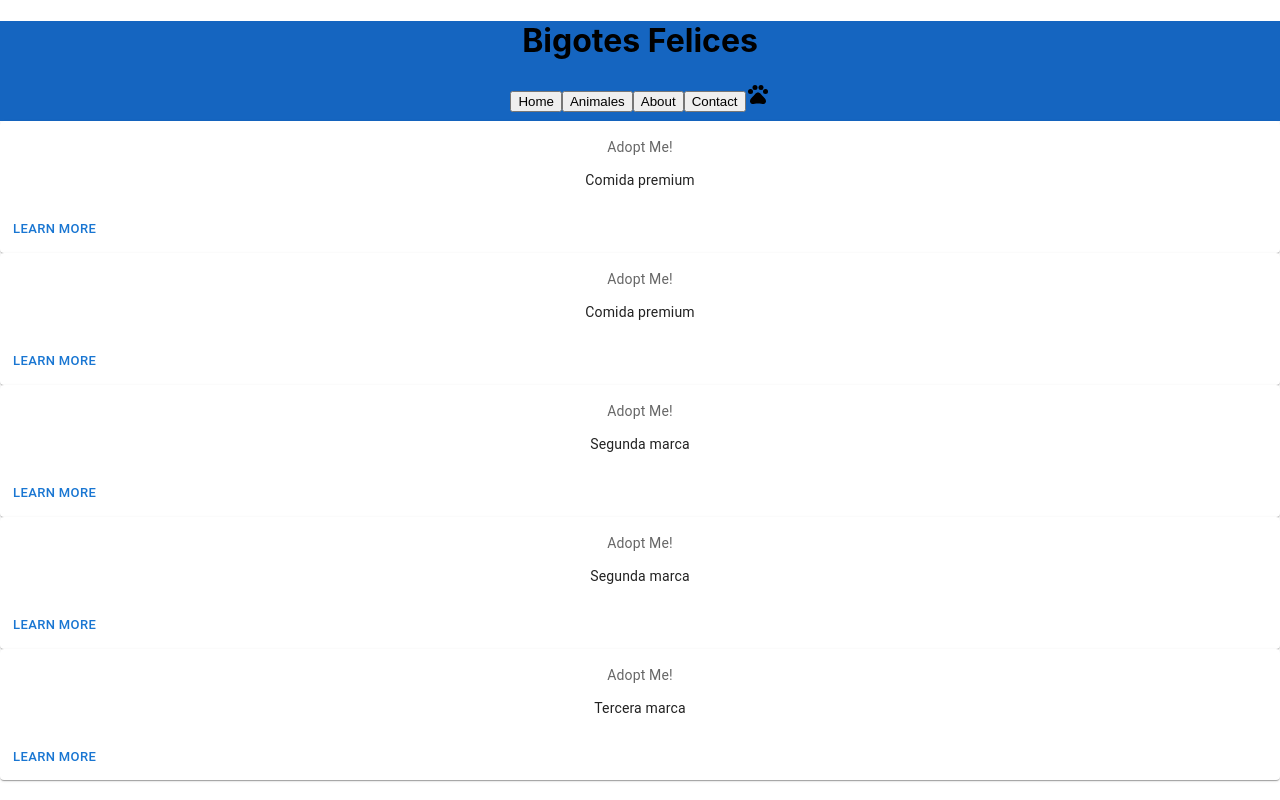
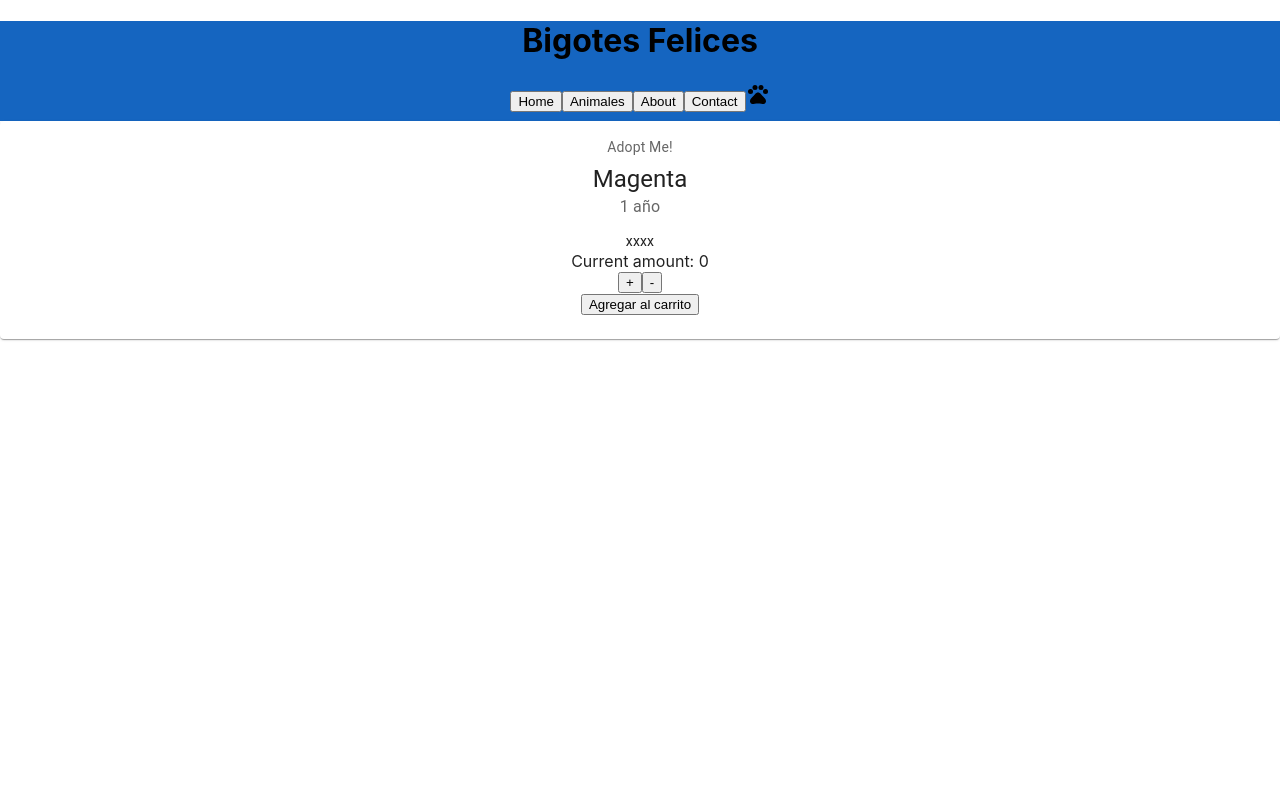
Before and after one commit to luciaporral/React37555, a React (Create React App) app: page / in a window 1280 px wide. Built offline with nearby package versions, Linux system fonts and the light colour scheme.

Commit message:
Funciones agregadas según lo solicitado

```diff
--- a/src/App.js
+++ b/src/App.js
@@ -2,13 +2,13 @@ import './App.css';
 import NavBar from './components/NavBar';
 import * as React from 'react';
 import PetListContainer from './components/PetListContainer'
-
+import PetDetail from "./components/PetDetail"
 function App() {
   return (
 
     <div className="App">
         <NavBar/>
-        <PetListContainer/>
+        <PetDetail/>
     </div>
   );
 }
--- /dev/null
+++ b/src/components/Button.jsx
@@ -0,0 +1,10 @@
+const CounterButton = (props) => {
+
+    return(
+        <button
+        onClick={props.onClick}
+        >
+            {props.children}
+        </button>
+    )
+}; export default CounterButton
--- a/src/components/ItemCount.jsx
+++ b/src/components/ItemCount.jsx
@@ -1,7 +1,7 @@
 import { useState } from "react";
+import CounterButton from "./Button"
 
-
-const ItemCount=()=>{
+const ItemCount=(props,onAddToCart )=>{
     const [itemNumber, setItemNumber] = useState(0);
     const [stock, setStock] = useState(10);
 
@@ -26,8 +26,11 @@ const ItemCount=()=>{
         <div>
           Current amount: {itemNumber}
           <div>
-          <button onClick={increaseHandler}>+</button>
-          <button onClick={decreaseHandler}>-</button>
+          <CounterButton onClick={increaseHandler}>+</CounterButton>
+          <CounterButton onClick={decreaseHandler}>-</CounterButton>
+          </div>
+          <div>
+          <button onClick={()=> onAddToCart()}>Agregar al carrito</button>
           </div>
         </div>
       );
--- /dev/null
+++ b/src/components/PetDetail.jsx
@@ -0,0 +1,37 @@
+import { Card } from "@mui/material"
+import ItemCount from "./ItemCount";
+import Box from '@mui/material/Box';
+import CardActions from '@mui/material/CardActions';
+import CardContent from '@mui/material/CardContent';
+import Button from '@mui/material/Button';
+import Typography from '@mui/material/Typography';
+
+const PetDetail=(props)=>{
+
+    function handleAddToCart(){
+        alert("Agregaste al carrito")
+    }
+
+
+    return(
+        <div style={{alignContent:"center"}}>
+            <Card>
+                <CardContent>
+                    <Typography sx={{ fontSize: 14 }} color="text.secondary" gutterBottom>
+                    Adopt Me!
+                    </Typography>
+                    <Typography variant="h5" component="div">
+                    Magenta
+                    </Typography>
+                    <Typography sx={{ mb: 1.5 }} color="text.secondary">
+                    1 año
+                    </Typography>
+                    <Typography variant="body2">
+                    xxxx
+                    </Typography>
+                    <ItemCount onClick={handleAddToCart()}/>
+                </CardContent>
+            </Card>
+        </div>
+    )
+}; export default PetDetail
```
